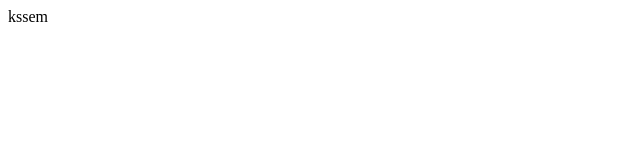
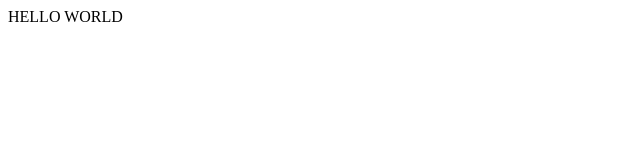
Before and after one commit to MNeavruth/project_1, a plain HTML site: page sample.html in a window 1280 px wide. Shown: the full height of the page, 0-640 px from the left. Drawn offline with Linux system fonts and the light colour scheme.

Commit message:
Update sample.html

```diff
--- a/sample.html
+++ b/sample.html
@@ -1,7 +1,7 @@
 <html>
   <body>
     <hl>
-      kssem
+      HELLO WORLD
     </hl>
   </body>
 </html>
```
